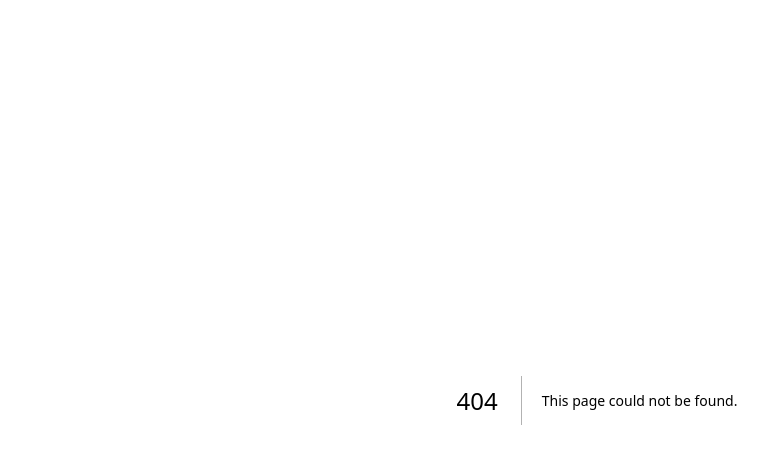
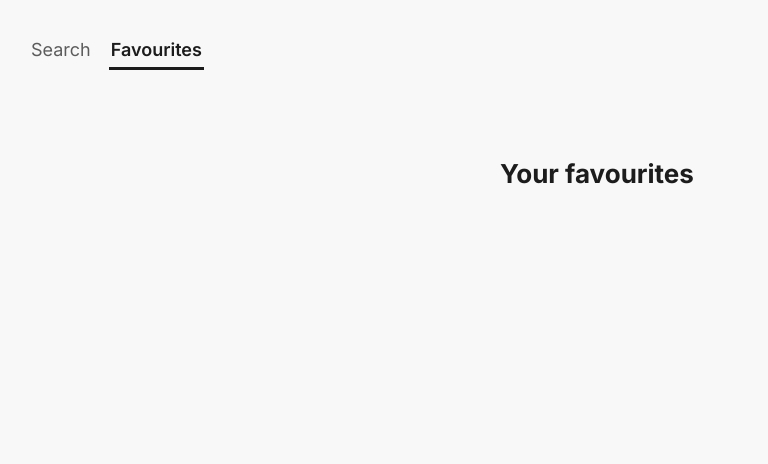
Before and after one commit to fucadzi/spotify-app, a Next.js app: page /favourites in a window 1280 px wide. Before the commit this address had no page. Shown: the top 464 px of the page, without its empty margins (43-811 px from the left). Built offline with nearby package versions, Linux system fonts and the light colour scheme.

Commit message:
menu and favourites page

```diff
--- /dev/null
+++ b/src/app/favourites/page.tsx
@@ -0,0 +1,22 @@
+'use client';
+import styles from '@/app/page.module.scss';
+import { useFavouritesStore } from '@/store/favouritesStore';
+
+export default function FavouritesPage() {
+    const { favourites } = useFavouritesStore();
+
+    return (
+        <div className="items-center justify-items-center min-h-screen p-2 md:p-8">
+            <main className={styles.page}>
+                <div className="flex flex-col">
+                    <h2 className={styles.title}>Your favourites</h2>
+                    <ul>
+                        {favourites.map((track: SpotifyTrack) => (
+                            <li key={track.id}>{track.name}</li>
+                        ))}
+                    </ul>
+                </div>
+            </main>
+        </div>
+    );
+}
--- a/src/app/layout.tsx
+++ b/src/app/layout.tsx
@@ -1,14 +1,15 @@
-import type { Metadata } from "next";
-import { Inter } from "next/font/google";
-import "./globals.scss";
+import type { Metadata } from 'next';
+import { Inter } from 'next/font/google';
+import './globals.scss';
+import Menu from '@/components/Menu';
 
 const inter = Inter({
     subsets: ['latin']
 })
 
 export const metadata: Metadata = {
-    title: "Spotify Search App",
-    description: "Generated by create next app",
+    title: 'Spotify Search App',
+    description: 'Generated by create next app',
 };
 
 export default function RootLayout({
@@ -16,17 +17,19 @@ export default function RootLayout({
 }: Readonly<{
     children: React.ReactNode;
 }>) {
+
     return (
         <html lang="en">
             <head>
                 <link
-                rel="stylesheet"
-                href="https://cdn.jsdelivr.net/npm/@mdi/font@7.4.47/css/materialdesignicons.min.css"
+                    rel="stylesheet"
+                    href="https://cdn.jsdelivr.net/npm/@mdi/font@7.4.47/css/materialdesignicons.min.css"
                 />
             </head>
             <body
                 className={`${inter.className} antialiased`}
             >
+                <Menu />
                 {children}
             </body>
         </html>
--- a/src/app/page.module.scss
+++ b/src/app/page.module.scss
@@ -8,6 +8,6 @@
         font-weight: bold;
         text-align: center;
         font-size: 26px;
-        padding: 20px;
+        padding-bottom: 20px;
     }
 }
--- a/src/app/page.tsx
+++ b/src/app/page.tsx
@@ -1,4 +1,4 @@
-'use client'
+'use client';
 import { useEffect } from 'react';
 import Search from '@/components/Search';
 import styles from '@/app/page.module.scss';
--- /dev/null
+++ b/src/components/Menu.tsx
@@ -0,0 +1,15 @@
+'use client';
+import Link from 'next/link';
+import { usePathname } from 'next/navigation';
+import styles from '@/components/menu.module.scss';
+
+export default function NavMenu() {
+    const pathname = usePathname();
+
+    return (
+        <nav className={`${styles.menu} p-2 md:p-8`}>
+            <Link href="/" className={pathname === '/' ? styles.active : ''}>Search</Link>
+            <Link href="/favourites" className={pathname === '/favourites' ? styles.active : ''}>Favourites</Link>
+        </nav>
+    );
+}
--- a/src/components/SearchResults.tsx
+++ b/src/components/SearchResults.tsx
@@ -8,7 +8,6 @@ export default function SearchResults({ tracks }: { tracks: SpotifyTrack[] }) {
     const isFavourite = (id: string) => favourites.some(track => track.id === id);
 
     return (
-        <>
         <ul className={`${styles.results} flex flex-col md:grid`}>
             {tracks.map((track: SpotifyTrack) => (
                 <li className={styles.result} key={track.id}>
@@ -40,12 +39,5 @@ export default function SearchResults({ tracks }: { tracks: SpotifyTrack[] }) {
                 </li>
             ))}
         </ul>
-            <ul>
-                Favourites:
-                {favourites.map((track: SpotifyTrack) => (
-                    <div key={track.id}>{track.name}</div>
-                ))}
-            </ul>
-        </>
     );
 }
--- /dev/null
+++ b/src/components/menu.module.scss
@@ -0,0 +1,19 @@
+.menu {
+    width: 100%;
+    max-width: 1200px;
+    margin: 0 auto;
+    display: flex;
+    gap: 16px;
+    font-size: 18px;
+
+    a {
+        padding: 4px 2px;
+        color: var(--secondary-text);
+    }
+
+    .active {
+        font-weight: 600;
+        color: var(--primary-text);
+        border-bottom: 3px solid var(--primary-text);
+    }
+}
```
Lines whose indentation alone changed are shown as unchanged.
